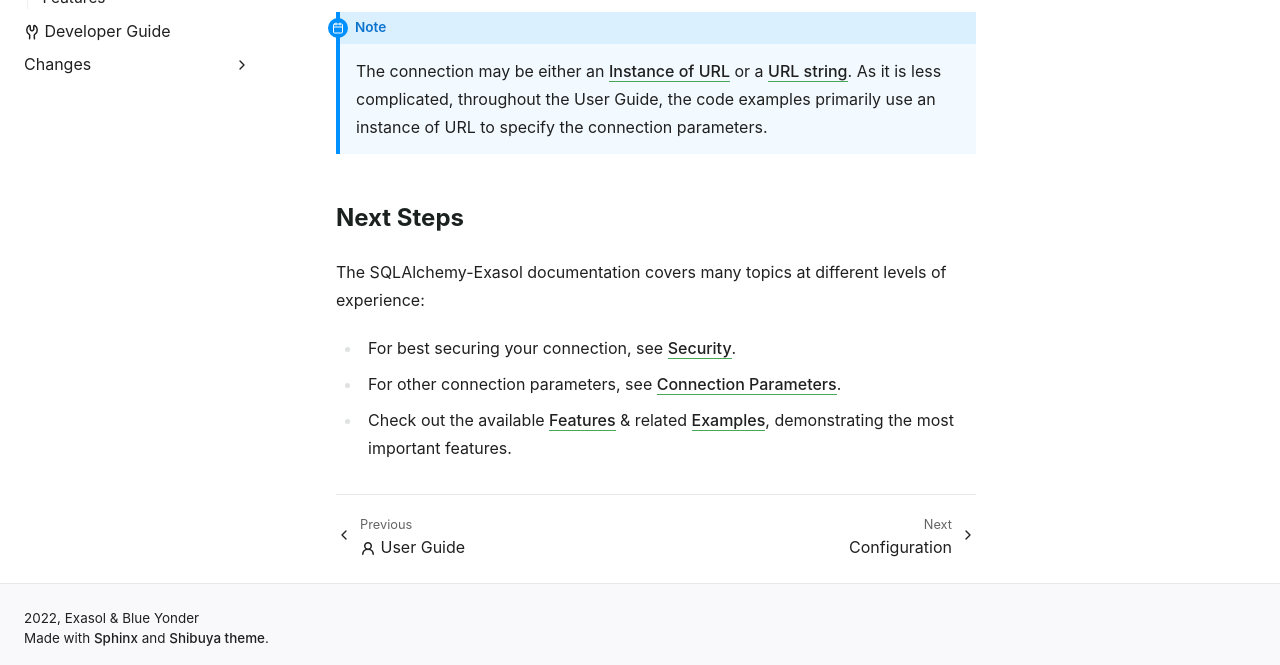
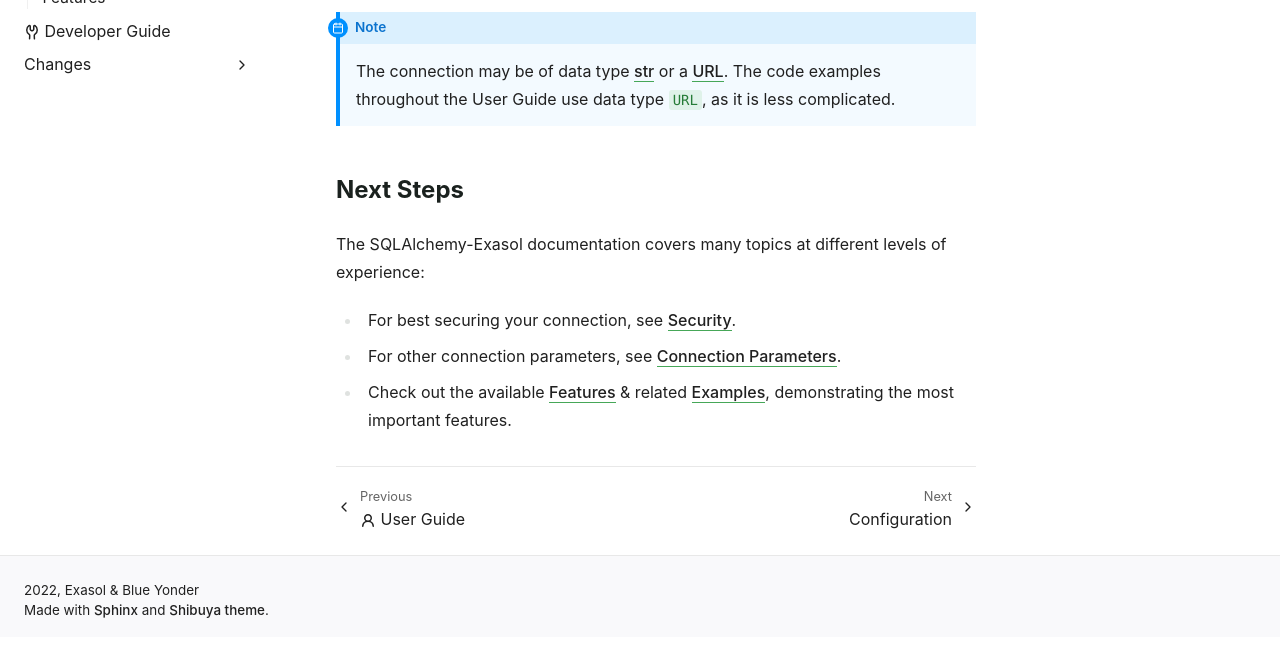
Before and after one commit to exasol/sqlalchemy-exasol, a Sphinx documentation site: the page built from doc/user_guide/getting_started.rst, in a window 1280 px wide and 900 px high, scrolled down 757 px, cut to the strip 235-900 px from the top of the window. Built offline with Sphinx 7.4.7, drawn with Linux system fonts in a browser that asks for light colours; after the commit the page ends 1629 px from its top, so only the background shows below that.

Commit message:
Use excellent and simplified text from reviewer!

```diff
--- a/doc/user_guide/getting_started.rst
+++ b/doc/user_guide/getting_started.rst
@@ -36,9 +36,9 @@ For your first step, we recommend, running this on a safe-to-test database:
 
 ..  note::
 
-    The connection may be either an :ref:`instance_url` or a :ref:`url_string`. As it is
-    less complicated, throughout the User Guide, the code examples primarily use an
-    instance of URL to specify the connection parameters.
+    The connection may be of data type :ref:`str <instance_url>` or a
+    :ref:`URL <url_string>`. The code examples throughout the User Guide use data
+    type ``URL``, as it is less complicated.
 
 Next Steps
 ----------
```
